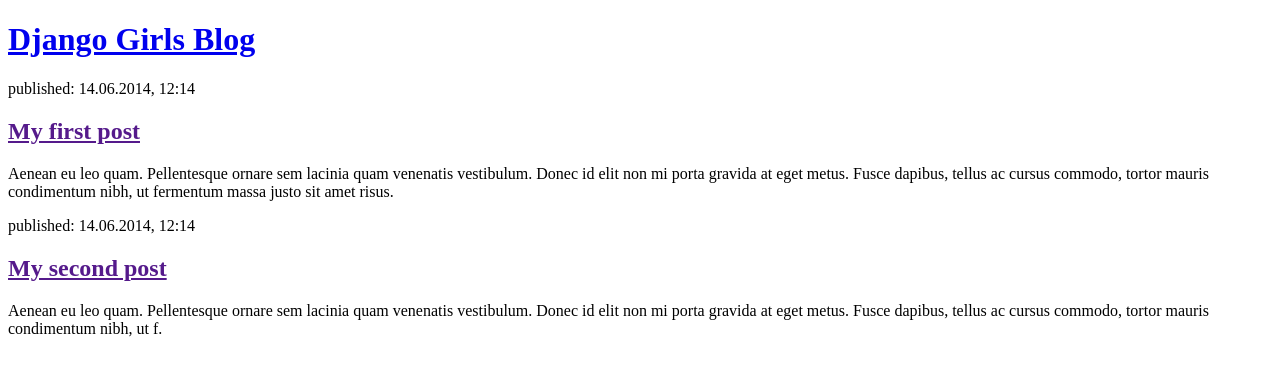
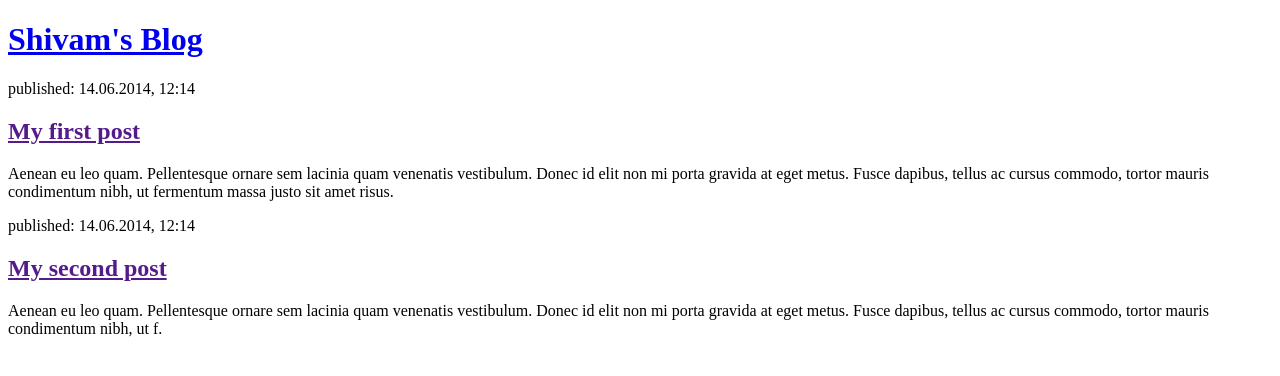
Before and after one commit to shivam2211/DjangoBlog, a Django app: page / in a window 1280 px wide. Shown: the top 376 px of the page. Run offline with Django 3.2, Linux system fonts and the light colour scheme.

Commit message:
change in title

```diff
--- a/blog/templates/blog/post_list.html
+++ b/blog/templates/blog/post_list.html
@@ -8,7 +8,7 @@
 </head>
 <body>
     <div>
-        <h1><a href="/">Django Girls Blog</a></h1>
+        <h1><a href="/">Shivam's Blog</a></h1>
     </div>
 
     <div>
```
